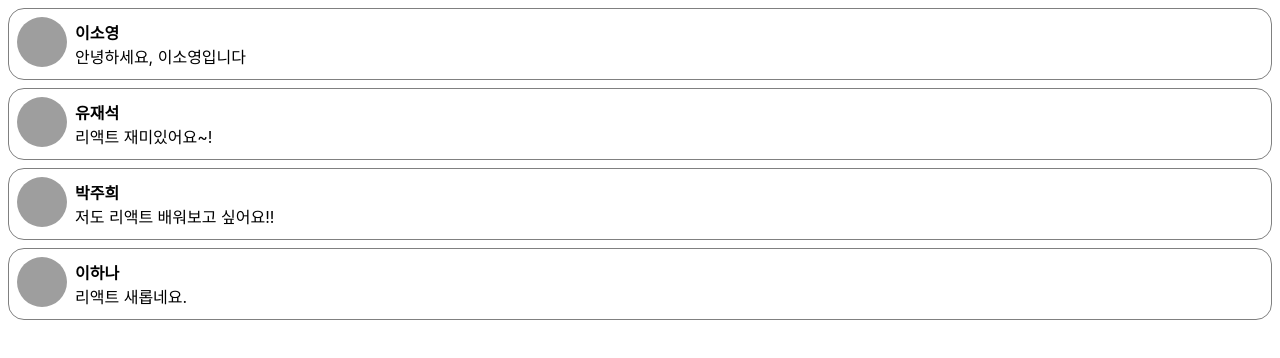
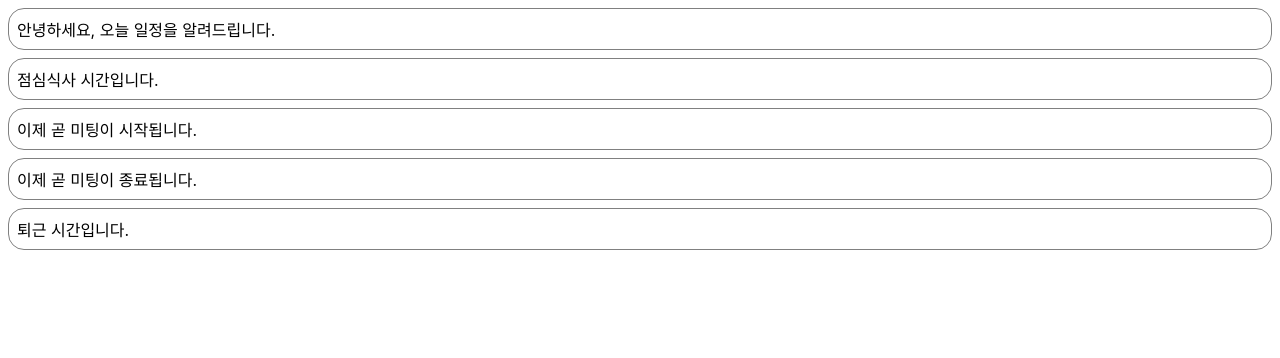
Before and after one commit to sylee990205/react_practice, a React (Create React App) app: page / in a window 1280 px wide. Shown: the top 358 px of the page. Built offline with nearby package versions, Linux system fonts and the light colour scheme; grey boxes are pictures that could not be loaded.

Commit message:
Chapter06: state 사용하기

```diff
--- /dev/null
+++ b/src/chapter_06/Notification.jsx
@@ -0,0 +1,46 @@
+import React from 'react';
+
+const styles = {
+    wrapper: {
+        margin: 8,
+        padding: 8,
+        display: "flex",
+        flexDirection: "row",
+        border: "1px solid grey",
+        borderRadius: 16,
+    },
+    messageText: {
+        color: "black",
+        fontSize: 16,
+    },
+};
+
+class Notification extends React.Component {
+    constructor(props) {
+        super(props);
+
+        this.state = {};
+    }
+
+    componentDidMount() {
+        console.log(`${this.props.id} componentDidMount() called.`);
+    }
+
+    componentDidUpdate() {
+        console.log(`${this.props.id} componentDidUpdate() called.`);
+    }
+
+    componentWillUnmount() {
+        console.log(`${this.props.id} componentWillUnmount() called.`);
+    }
+
+    render() {
+        return (
+            <div style={styles.wrapper}>
+                <span style={styles.messageText}>{this.props.message}</span>
+            </div>
+        );
+    }
+}
+
+export default Notification;
--- /dev/null
+++ b/src/chapter_06/NotificationList.jsx
@@ -0,0 +1,84 @@
+import React from 'react';
+import Notification from "./Notification";
+
+const reservedNotifications = [
+    {
+        id: 1,
+        message: "안녕하세요, 오늘 일정을 알려드립니다.",
+    },
+    {
+        id: 2,
+        message: "점심식사 시간입니다.",
+    },
+    {
+        id: 3,
+        message: "이제 곧 미팅이 시작됩니다.",
+    },
+    {
+        id: 4,
+        message: "이제 곧 미팅이 종료됩니다.",
+    },
+    {
+        id: 5,
+        message: "퇴근 시간입니다.",
+    },
+    {
+        id: 6,
+        message: "오늘 하루도 근무 고생하셨습니다.",
+    },
+];
+
+let timer;
+
+class NotificationList extends React.Component {
+    constructor(props) {
+        super(props);
+
+        this.state = {
+            notifications: [],
+        };
+    }
+
+    componentDidMount() {
+        const { notifications } = this.state;
+        timer = setInterval(() => {
+            if (notifications.length < reservedNotifications.length) {
+                const index = notifications.length;
+                notifications.push(reservedNotifications[index]);
+                this.setState({
+                    notifications: notifications,
+                });
+            } else {
+                this.setState({
+                    notifications: [],
+                })
+                clearInterval(timer);
+            }
+        }, 1000);
+    }
+
+    componentWillUnmount() {
+        // react v18 에선 StrictMode로 index.js가 감싸져있음
+        // 이 모드는 개발 모드에서 react component를 한번 mount -> unmount 까지 시키며 문제가 없는지 확인 하는 것
+        // 따라서 unmount 시 clearInterval을 하는 함수가 없으면 처음 단계에서 componentDidMount가 2번 호출되어 2개가 나오게 됨
+        if (timer) {
+            clearInterval(timer);
+        }
+    }
+
+
+    render() {
+        return (
+            <div>
+                {this.state.notifications.map((notification) => {
+                    return <Notification
+                        key={notification.id}
+                        id={notification.id}
+                        message={notification.message}/>;
+                })}
+            </div>
+        );
+    }
+}
+
+export default NotificationList;
--- a/src/index.js
+++ b/src/index.js
@@ -7,6 +7,7 @@
 import Library from "./chapter_03/Library";
 import Clock from "./chapter_04/Clock";
 import CommentList from "./chapter_05/CommentList";
+import NotificationList from "./chapter_06/NotificationList";
 
 const root = ReactDOM.createRoot(document.getElementById('root'));
 /*
@@ -20,9 +21,10 @@
 */
 
 root.render(
-    <React.StrictMode>
-        <CommentList/>
-    </React.StrictMode>
+   /* <React.StrictMode>
+        <NotificationList/>
+    </React.StrictMode>*/
+    <NotificationList/>
 );
 
 // If you want to start measuring performance in your app, pass a function
```
